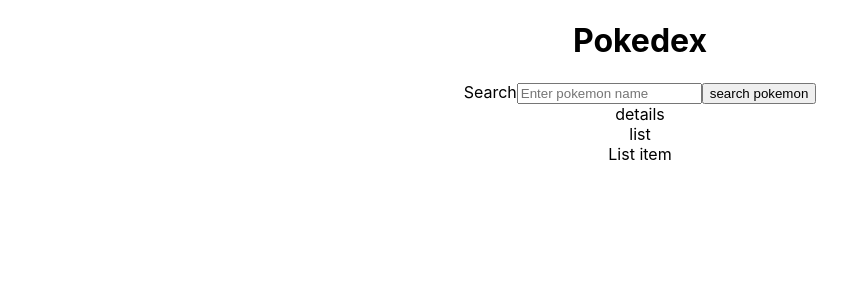
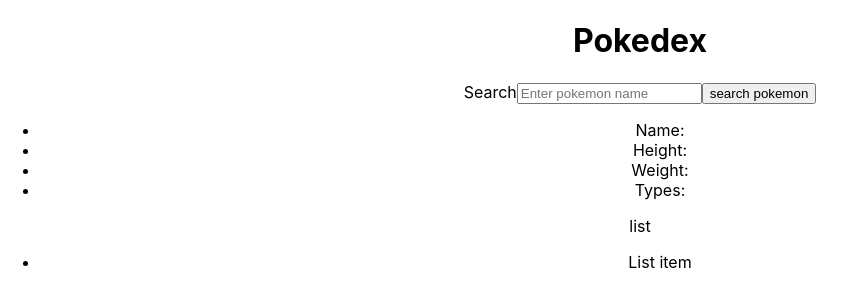
Before and after one commit to ido-leybo/pokedex, a React (Create React App) app in the folder client/pokedex-app/: page / in a window 1280 px wide. Shown: the top 306 px of the page, without its empty margins (0-856 px from the left). Built offline with nearby package versions, Linux system fonts and the light colour scheme.

Commit message:
connect GET pokemon to the client
add the data from the GET request to the DOM

```diff
--- a/client/pokedex-app/package.json
+++ b/client/pokedex-app/package.json
@@ -6,6 +6,7 @@
     "@testing-library/jest-dom": "^5.11.9",
     "@testing-library/react": "^11.2.5",
     "@testing-library/user-event": "^12.8.3",
+    "axios": "^0.21.1",
     "react": "^17.0.1",
     "react-dom": "^17.0.1",
     "react-scripts": "4.0.3",
--- a/client/pokedex-app/src/App.js
+++ b/client/pokedex-app/src/App.js
@@ -3,22 +3,34 @@
 import Details from "./components/Details";
 import List from "./components/List";
 import { useState } from "react";
+import axios from "axios";
 
-const initialDetails = {
-  name: "",
-  height: "",
-  weight: "",
-  types: "",
-};
+const initialDetails = [
+  {
+    name: "",
+    height: "",
+    weight: "",
+    types: "",
+  },
+];
 
 function App() {
+  const [detailsState, setDetails] = useState(initialDetails);
   const [listState, setList] = useState([]);
-  const [detailsState, setDetails] = useState(initialDetails);
 
+  const onClick = async (event) => {
+    const { value } = event.target.parentElement.children[0];
+    console.log(value);
+    const pokeData = await axios.get(
+      `http://localhost:3001/api/pokemon/${value}`
+    );
+    setDetails(pokeData.data);
+    console.log(detailsState);
+  };
   return (
     <div className="App">
       <h1>Pokedex</h1>
-      <SearchArea onClick={console.log("click")} />
+      <SearchArea onClick={onClick} />
       <Details details={detailsState} />
       <List list={listState} />
     </div>
--- a/client/pokedex-app/src/components/Details.js
+++ b/client/pokedex-app/src/components/Details.js
@@ -1,5 +1,14 @@
 import React from "react";
 
-export default function Details() {
-  return <div>details</div>;
+export default function Details(props) {
+  return (
+    <div className="details">
+      <ul>
+        <li>Name: {props.details.name}</li>
+        <li>Height: {props.details.height}</li>
+        <li>Weight: {props.details.height}</li>
+        <li>Types: {props.details.types}</li>
+      </ul>
+    </div>
+  );
 }
--- a/client/pokedex-app/src/components/List.js
+++ b/client/pokedex-app/src/components/List.js
@@ -3,9 +3,11 @@
 
 export default function List() {
   return (
-    <div>
+    <div className="list">
       list
-      <ListItem />
+      <ul>
+        <ListItem />
+      </ul>
     </div>
   );
 }
--- a/client/pokedex-app/src/components/ListItem.js
+++ b/client/pokedex-app/src/components/ListItem.js
@@ -1,5 +1,5 @@
 import React from "react";
 
 export default function ListItem() {
-  return <div>List item</div>;
+  return <li className="item-list">List item</li>;
 }
--- a/client/pokedex-app/src/components/SearchArea.js
+++ b/client/pokedex-app/src/components/SearchArea.js
@@ -1,11 +1,11 @@
 import React from "react";
 
-export default function SearchArea(props) {
+export default function SearchArea({ onClick }) {
   return (
-    <div>
+    <div className="search">
       Search
       <input placeholder="Enter pokemon name" />
-      <button onClick={props.onClick}>search pokemon</button>
+      <button onClick={onClick}>search pokemon</button>
     </div>
   );
 }
```
Also changed, not shown: 1 other file (tests, documents, lock files or other folders).
